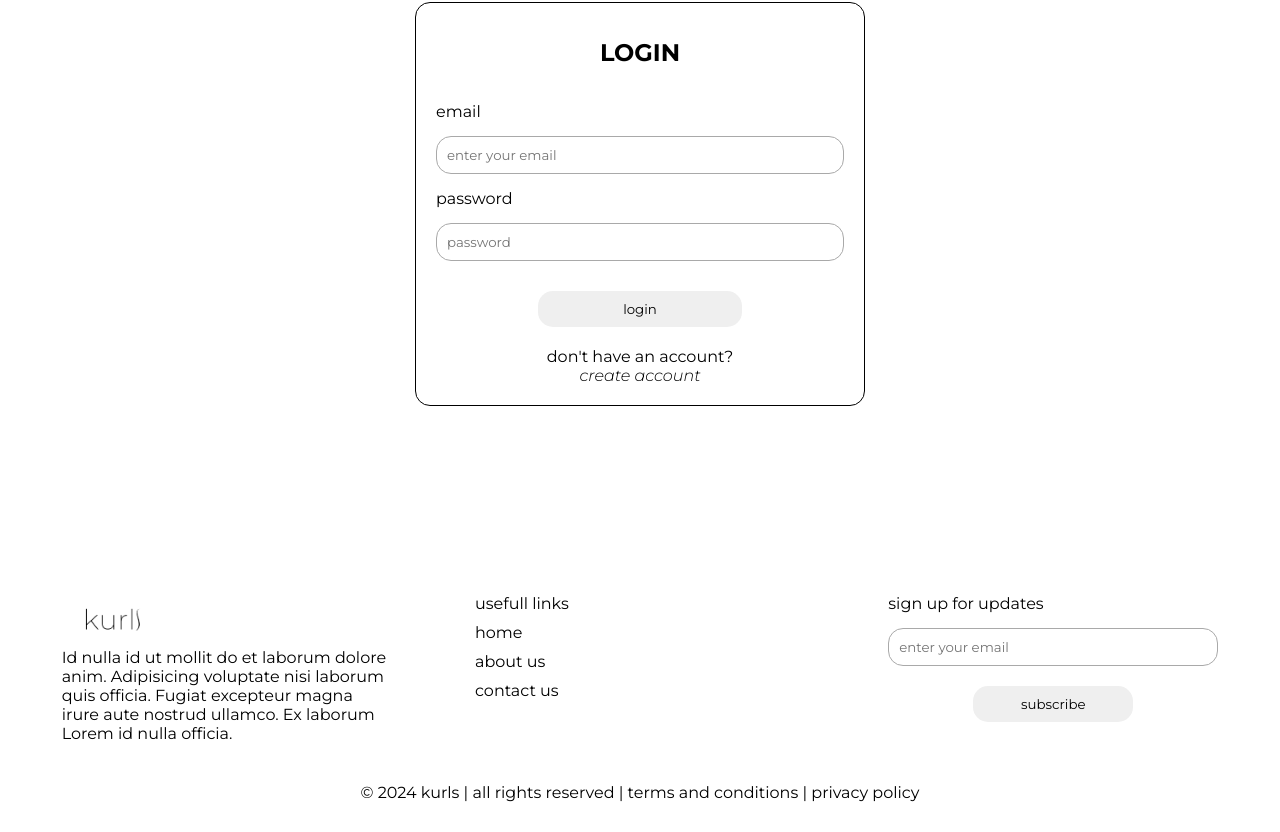
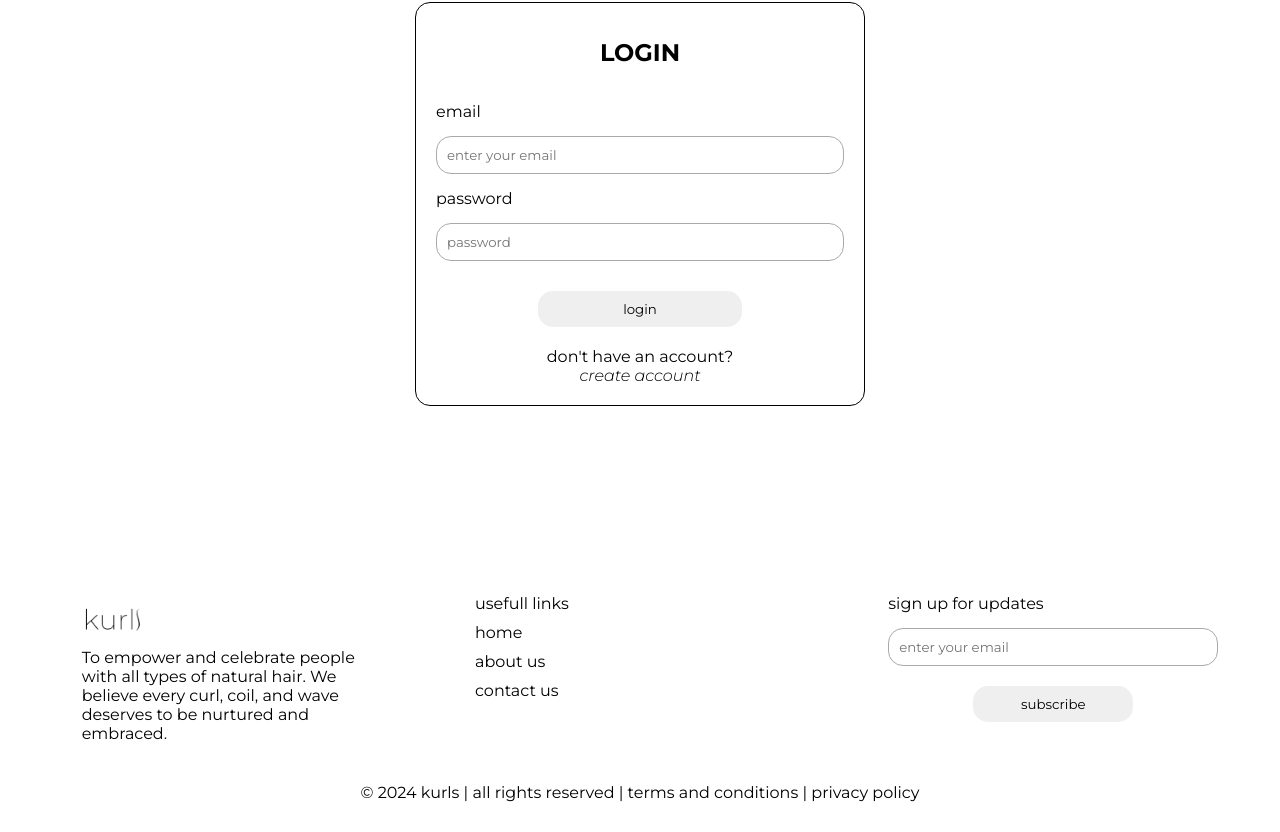
Before and after one commit to curlygirle/kurls-web, a React (Create React App) app: page /#/login in a window 1280 px wide. Shown: the part 241-1073 px from the top of the page. Built offline with nearby package versions, Linux system fonts and the light colour scheme.

Commit message:
Some Changes

```diff
--- a/src/components/Footer.js
+++ b/src/components/Footer.js
@@ -10,10 +10,10 @@ export default function Footer() {
         <section className="footer-row">
           <section className="col">
             <img src={logo} alt="" />
-            <p>
-              Id nulla id ut mollit do et laborum dolore anim. Adipisicing
-              voluptate nisi laborum quis officia. Fugiat excepteur magna irure
-              aute nostrud ullamco. Ex laborum Lorem id nulla officia.
+            <p className="col-p">
+              To empower and celebrate people with all types of natural hair. We
+              believe every curl, coil, and wave deserves to be nurtured and
+              embraced.
             </p>
           </section>
           <section className="col">
--- a/src/styles/Footer.css
+++ b/src/styles/Footer.css
@@ -22,6 +22,10 @@
 .col img {
   height: 50px;
   width: auto;
+}
+
+.col-p {
+  margin-left: 20px;
 }
 
 .col {
@@ -57,5 +61,5 @@
   border-radius: 15px;
 }
 
-.input-container button {
-}
+/* .input-container button {
+} */
```
